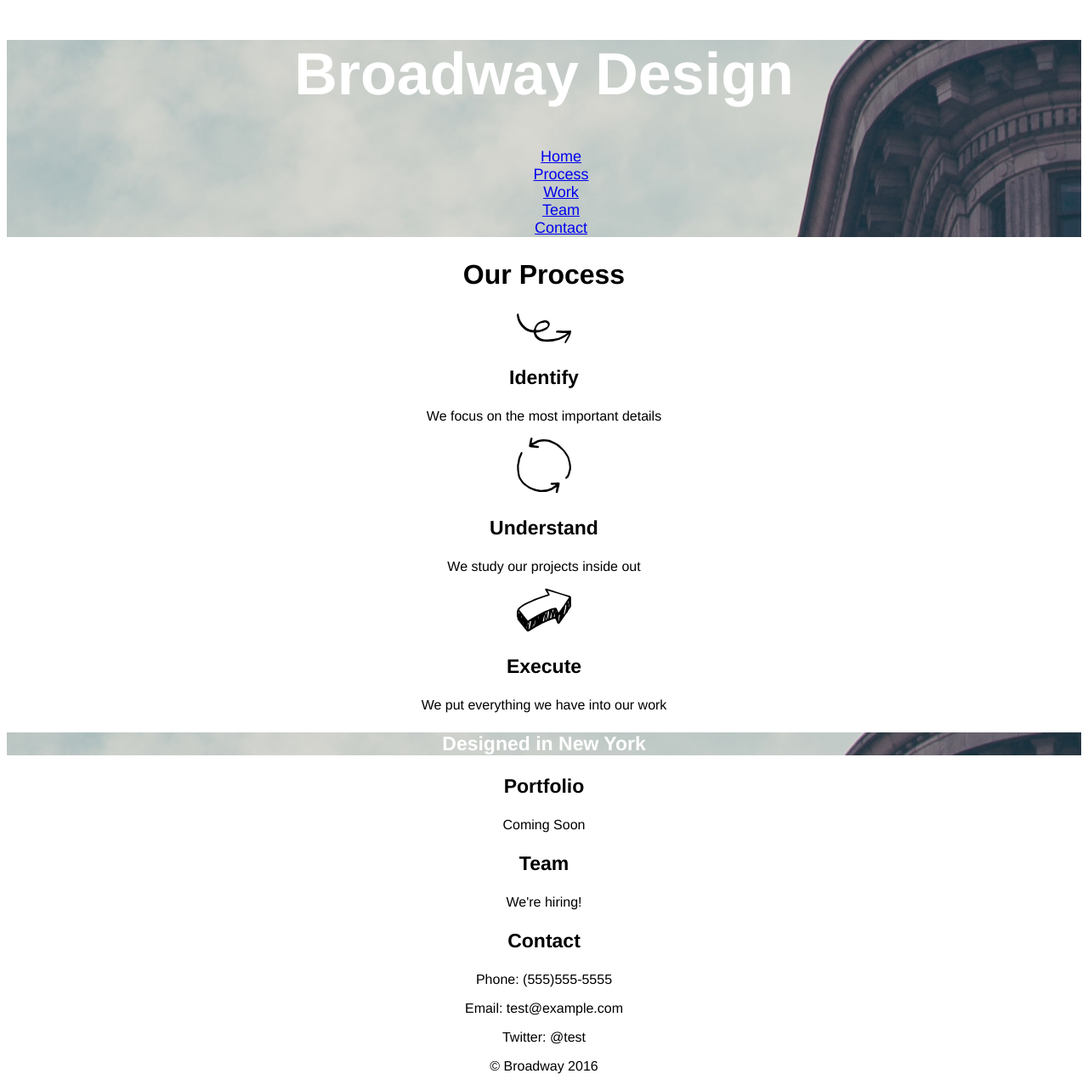
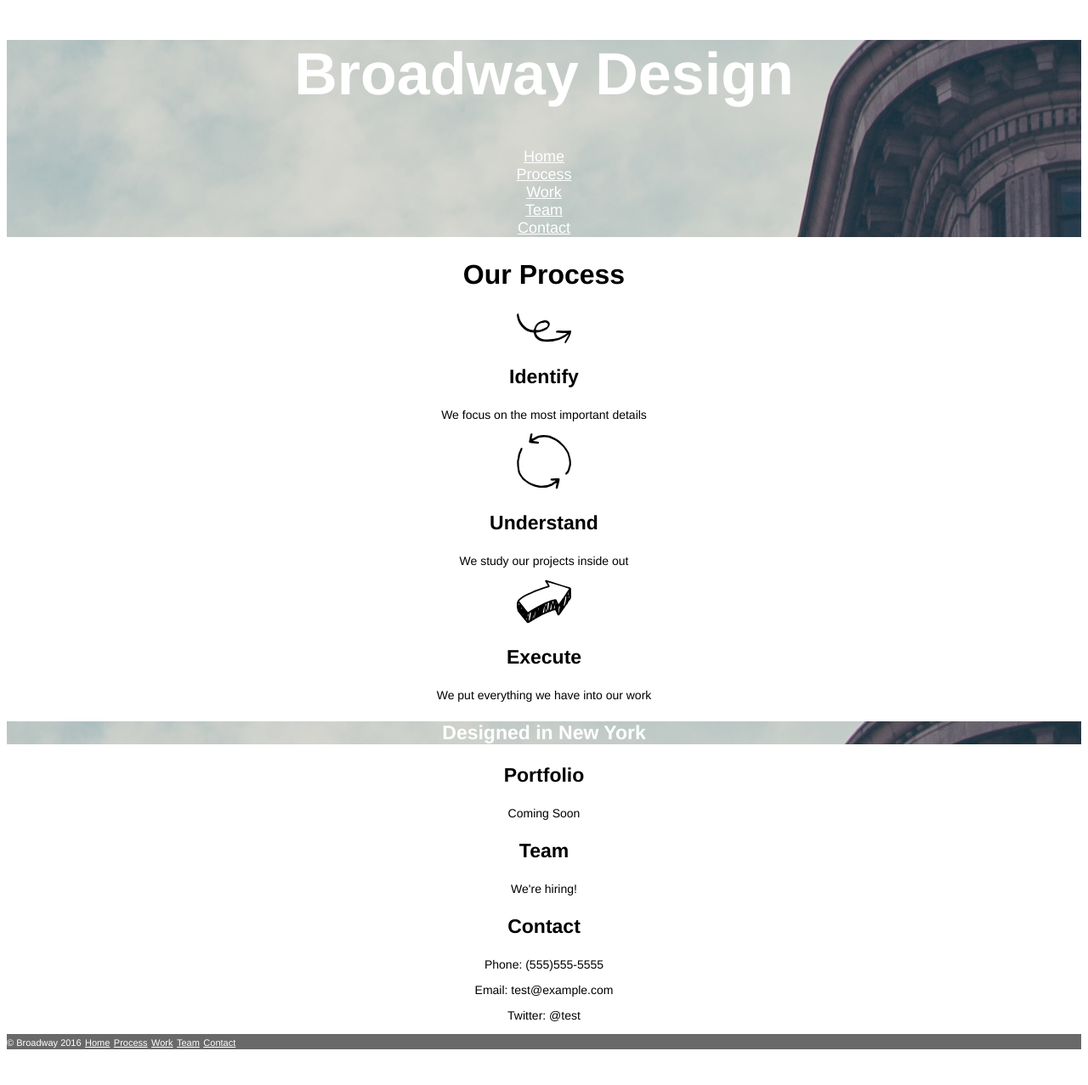
Before and after one commit to jessorellanes/practice-broadway, a plain HTML site: page index.html in a window 1280 px wide. Shown: the top 1277 px of the page at 85% size. After the commit the page ends 1243 px from the top, so only its background shows below. Drawn offline with Linux system fonts and the light colour scheme.

Commit message:
Final styling and html corrections.

```diff
--- a/index.html
+++ b/index.html
@@ -10,11 +10,11 @@
       <h1 id="home">Broadway Design</h1>
       <nav>
         <ul>
-          <li><a href="#home">Home</a></li>
-          <li><a href="#process">Process</a></li>
-          <li><a href="#work">Work</a></li>
-          <li><a href="#team">Team</a></li>
-          <li><a href="#contact">Contact</a></li>
+          <li><a class="txt-white" href="#home">Home</a></li>
+          <li><a class="txt-white" href="#process">Process</a></li>
+          <li><a class="txt-white" href="#work">Work</a></li>
+          <li><a class="txt-white" href="#team">Team</a></li>
+          <li><a class="txt-white" href="#contact">Contact</a></li>
         </ul>
       </nav>
     </header>
@@ -40,14 +40,14 @@
     <p>Email: test@example.com</p>
     <p>Twitter: @test</p>
     <footer>
-      <p><span class="copyright">&copy; Broadway 2016</span></p>
-      <nav class="footer">
+      <p class="txt-white">&copy; Broadway 2016</p>
+      <nav>
         <ul>
-          <li><a href="#home">Home</a></li>
-          <li><a href="#process">Process</a></li>
-          <li><a href="#work">Work</a></li>
-          <li><a href="#team">Team</a></li>
-          <li><a href="#contact">Contact</a></li>
+          <li><a class="txt-white" href="#home">Home</a></li>
+          <li><a class="txt-white" href="#process">Process</a></li>
+          <li><a class="txt-white" href="#work">Work</a></li>
+          <li><a class="txt-white" href="#team">Team</a></li>
+          <li><a class="txt-white" href="#contact">Contact</a></li>
         </ul>
       </nav>
       </footer>
--- a/resources/css/style.css
+++ b/resources/css/style.css
@@ -15,6 +15,10 @@ h1 {
   font-size: 70px;
 }
 
+ul {
+  padding: 0;
+}
+
 li {
   font-size: 18px;
   list-style-type: none;
@@ -27,3 +31,24 @@ h2 {
 h3 {
   font-size: 23px;
 }
+
+p {
+  font-size: 14px;
+}
+
+footer{
+  background-color: dimgray;
+  text-align: left;
+}
+
+footer p,
+footer nav ul li {
+  font-size: 11px;
+}
+
+footer nav,
+footer ul,
+footer p,
+footer nav ul li {
+  display: inline;
+}
```
